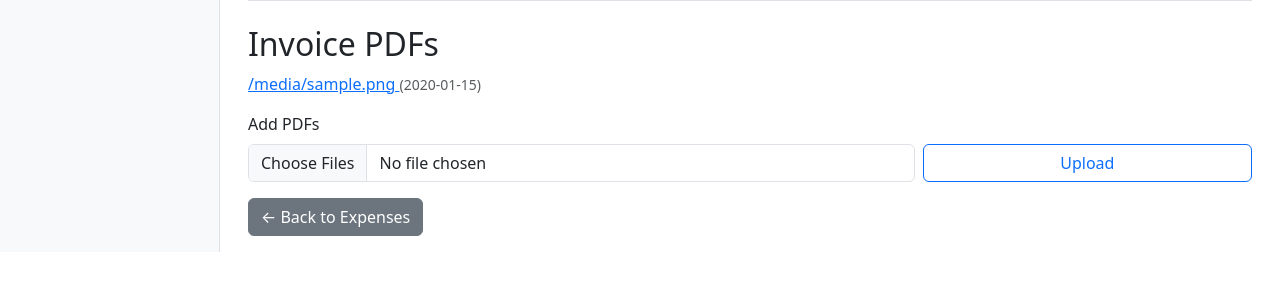
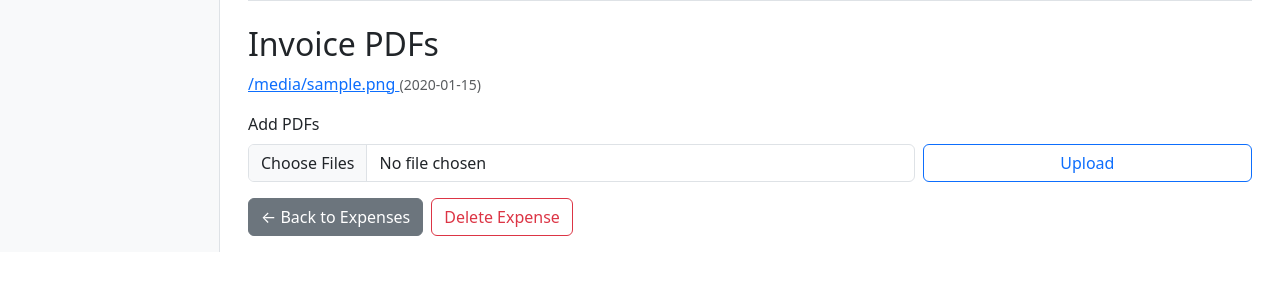
Before and after one commit to karlneco/pod_accounting, a Flask app: template app/templates/expenses/detail.html in a window 1280 px wide. Shown: the part 448-739 px from the top of the page. Run offline with Flask 3, Linux system fonts and the light colour scheme; the template is opened without the code that fills it: most values are stand-ins (such as "Sample title", 1, 10 or a date in 2020); some libraries are stand-ins or nearby versions.

Commit message:
Add delete action for expense invoices

```diff
--- a/app/templates/expenses/detail.html
+++ b/app/templates/expenses/detail.html
@@ -86,8 +86,15 @@
     </div>
   </form>
 
-  <a href="{{ url_for('expenses.list_expenses') }}" class="btn btn-secondary mt-3">
-    ← Back to Expenses
-  </a>
+  <div class="d-flex gap-2 mt-3">
+    <a href="{{ url_for('expenses.list_expenses') }}" class="btn btn-secondary">
+      ← Back to Expenses
+    </a>
+    <form method="post"
+          action="{{ url_for('expenses.delete_expense', invoice_id=invoice.id) }}"
+          onsubmit="return confirm('Delete this expense and all its line items/files? This cannot be undone.');">
+      <button type="submit" class="btn btn-outline-danger">Delete Expense</button>
+    </form>
+  </div>
 </div>
 {% endblock %}
```
Also changed, not shown: app/views/expenses.py (+14 -0 lines).
